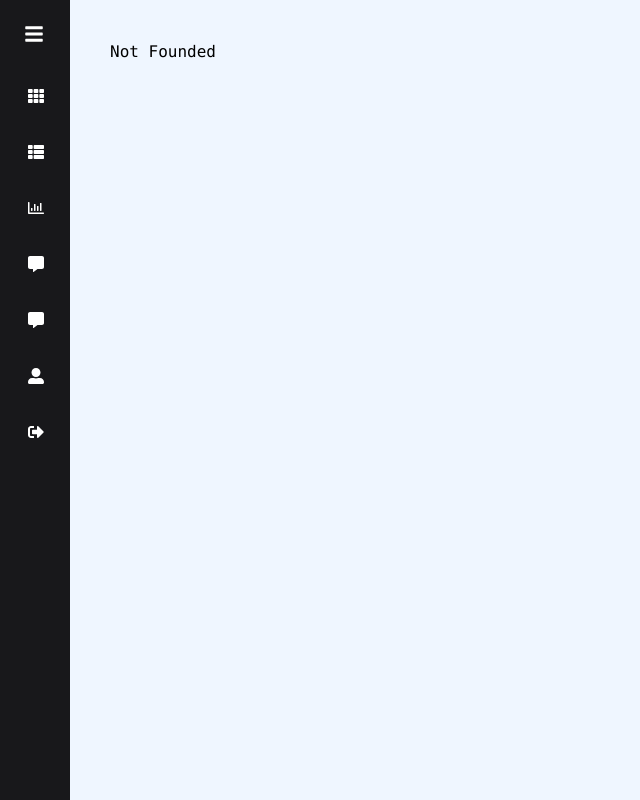
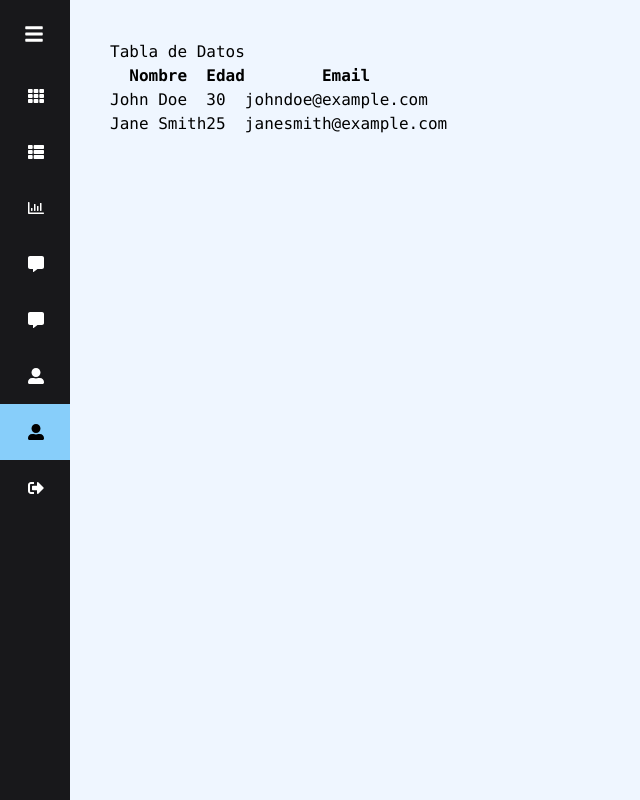
Before and after one commit to Xeril-Lala/Inventory-UTT, a React (Create React App) app in the folder front-end/: page /user in a window 1280 px wide. Before the commit this address had no page. Shown: the whole page, without its empty margins (0-640 px from the left). Built offline with nearby package versions, Linux system fonts and the light colour scheme.

Commit message:
Desktop Commit 762023

```diff
--- a/front-end/src/App.js
+++ b/front-end/src/App.js
@@ -10,12 +10,14 @@ import UserSingUp from './components/user/userSingUp.jsx';
 import './App.css';
 import { BrowserRouter, Outlet, Route, Routes, Switch } from 'react-router-dom';
 import { AuthProvider } from './providers/AuthProvider.js';
+import UserTable from './components/user/userShow.jsx';
 import ProtectedRoute from './components/protected-route/ProtectedRoute.jsx';
 
 const App = () => {
   // const [isLoggedIn, setIsLoggedIn] = useState(false);
 
   return (
+
     <BrowserRouter>
       <AuthProvider>
         <Routes>
@@ -62,6 +64,12 @@ const App = () => {
                 <UserSingUp />
               }
             />
+            <Route
+              path="/user"
+              element={
+                <UserTable />
+              }
+            />
             <Route path="*" element={<> <h1>Not Founded</h1> </>} />
           </Route>
           <Route path="/login" element={<Login/>} />
--- /dev/null
+++ b/front-end/src/components/dataTables/userTable.jsx
@@ -0,0 +1,26 @@
+import React from 'react';
+
+    const UserTable = ({ columns, data }) => {
+    return (
+        <table>
+        <thead>
+            <tr>
+            {columns.map(column => (
+                <th key={column.field}>{column.header}</th>
+            ))}
+            </tr>
+        </thead>
+        <tbody>
+            {data.map((row, index) => (
+            <tr key={index}>
+                {columns.map(column => (
+                <td key={column.field}>{row[column.field]}</td>
+                ))}
+            </tr>
+            ))}
+        </tbody>
+        </table>
+    );
+    };
+
+export default UserTable;
--- a/front-end/src/components/sidebar/sidebar.jsx
+++ b/front-end/src/components/sidebar/sidebar.jsx
@@ -48,6 +48,11 @@ const Sidebar = ({children}) => {
             name:"Alta Usuarios",
             icon:<FaUserAlt/>
         },
+        {
+            path:"/user",
+            name:"usuario",
+            icon:<FaUserAlt/>
+        },
 
     ]
     return (
--- /dev/null
+++ b/front-end/src/components/user/userShow.jsx
@@ -0,0 +1,25 @@
+import React from 'react';
+import UserTable from '../dataTables/userTable.jsx';
+
+const UserShow = () => {
+    const columns = [
+        { header: 'Nombre', field: 'name' },
+        { header: 'Edad', field: 'age' },
+        { header: 'Email', field: 'email' },
+    ];
+
+    const data = [
+        { name: 'John Doe', age: 30, email: 'johndoe@example.com' },
+        { name: 'Jane Smith', age: 25, email: 'janesmith@example.com' },
+        // Otros datos...
+    ];
+
+    return (
+        <div>
+        <h1>Tabla de Datos</h1>
+        <UserTable columns={columns} data={data} />
+        </div>
+    );
+};
+
+export default UserShow;
```
